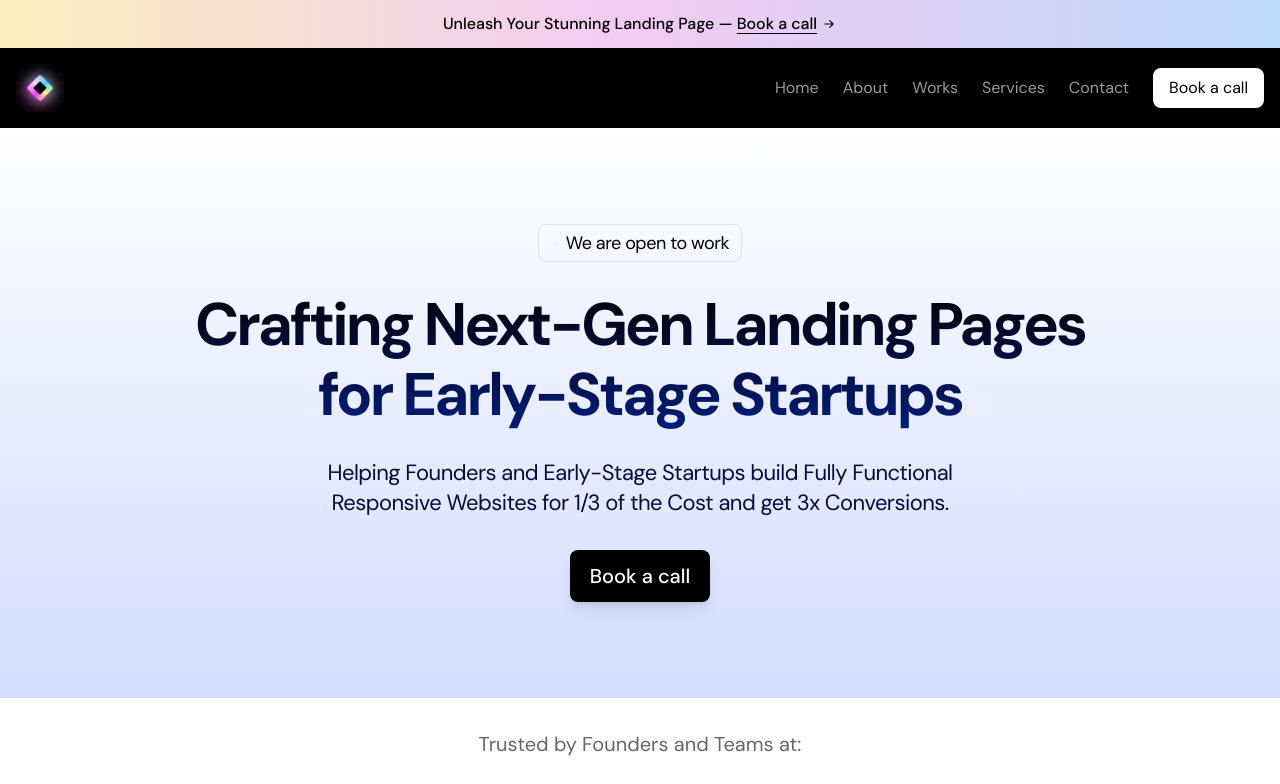
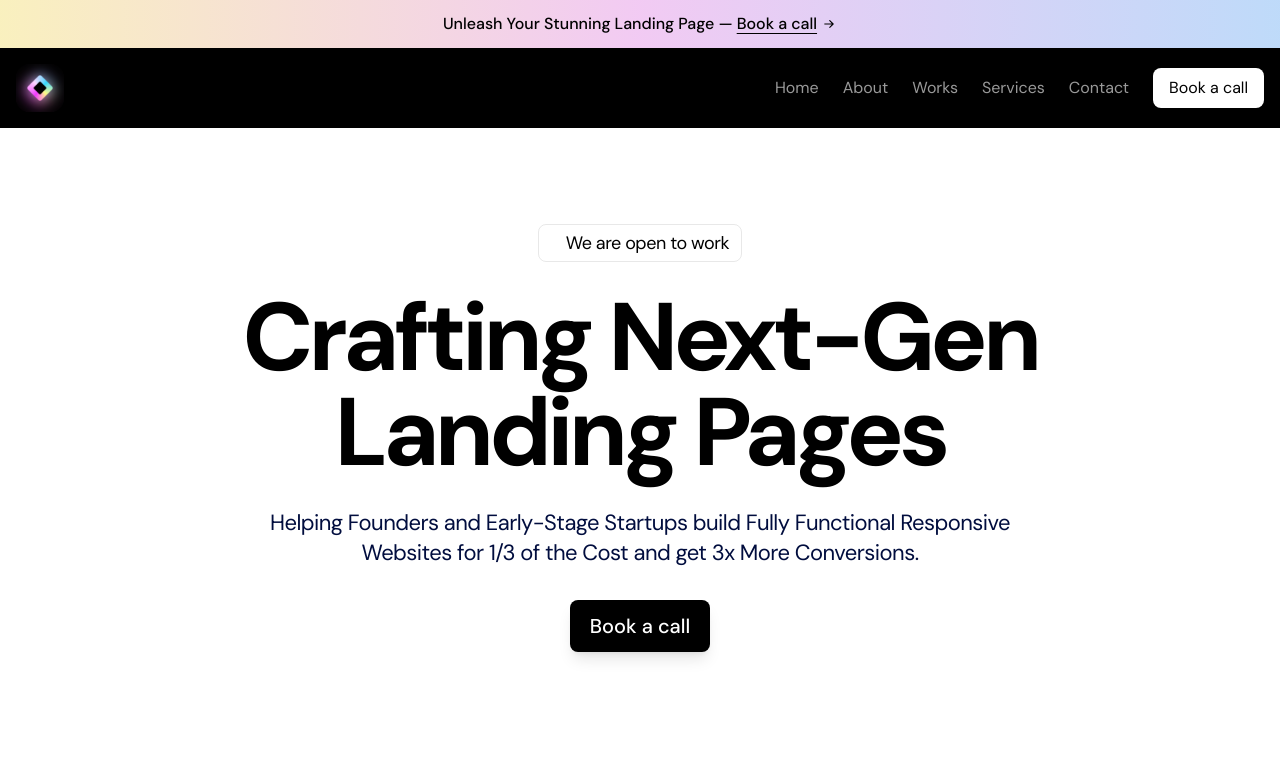
Before and after one commit to amlanxbghn/agency, a Next.js app: page / in a window 1280 px wide. Shown: the top 784 px of the page. Built offline with nearby package versions, Linux system fonts and the light colour scheme.

Commit message:
Hero Reveal Animation

```diff
--- /dev/null
+++ b/lib/utils.ts
@@ -0,0 +1,6 @@
+import { ClassValue, clsx } from "clsx";
+import { twMerge } from "tailwind-merge";
+
+export function cn(...inputs: ClassValue[]) {
+  return twMerge(clsx(inputs));
+}
--- a/package.json
+++ b/package.json
@@ -14,7 +14,8 @@
     "next": "14.2.5",
     "react": "^18",
     "react-dom": "^18",
-    "tailwind-merge": "^2.5.0"
+    "react-icons": "^5.2.1",
+    "tailwind-merge": "^2.5.2"
   },
   "devDependencies": {
     "@svgr/webpack": "^8.1.0",
--- a/src/components/Hero.tsx
+++ b/src/components/Hero.tsx
@@ -1,6 +1,8 @@
+import { TextGenerateEffect } from "./ui/TextGenerateEffect";
+
 export const Hero = () => {
     return (
-        <div className="bg-gradient-to-b from-[#FFFFFF] to-[#D2DCFF] py-24">
+        <div className="py-24">
             <div className="container">
                 <div className="flex justify-center">
                     <div className="text-lg inline-flex border border-[#222]/10 px-3 py-1 rounded-lg tracking-tight">
@@ -8,11 +10,17 @@ export const Hero = () => {
                         We are open to work
                     </div>
                 </div>
-                <h1 className=" text-center text-4xl md:text-6xl md:leading-[70px] font-bold tracking-tighter max-w-[950px] mx-auto bg-gradient-to-b from-black to-[#001E80] text-transparent bg-clip-text mt-5 py-2">
-                    Crafting Next-Gen Landing Pages for Early-Stage Startups
-                </h1>
-                <p className="text-center text-[22px] leading-[30px] tracking-tight text-[#010D3E] mt-5 max-w-[720px] mx-auto">
-                    Helping Founders and Early-Stage Startups build Fully Functional Responsive Websites for 1/3 of the Cost and get 3x Conversions.
+
+                <div className="text-center text-6xl md:text-8xl md:leading-[95px] font-bold tracking-tighter max-w-[950px] mx-auto mt-5 py-2">
+                    <TextGenerateEffect
+                        className=""
+                        words="Crafting Next-Gen Landing Pages"
+                        duration={1}
+                    />
+                </div>
+
+                <p className="text-center text-[22px] leading-[30px] tracking-tight text-[#010D3E] mt-5 max-w-[750px] mx-auto">
+                    Helping Founders and Early-Stage Startups build Fully Functional Responsive Websites for 1/3 of the Cost and get 3x More Conversions.
                 </p>
                 <div className="flex justify-center mt-8">
                     <button className="text-xl bg-black text-white py-3 px-5 rounded-lg font-medium shadow-lg">Book a call</button>
--- /dev/null
+++ b/src/components/ui/TextGenerateEffect.tsx
@@ -0,0 +1,57 @@
+"use client";
+import { useEffect } from "react";
+import { motion, stagger, useAnimate } from "framer-motion";
+
+export const TextGenerateEffect = ({
+  words,
+  className,
+  filter = true,
+  duration = 0.5,
+}: {
+  words: string;
+  className?: string;
+  filter?: boolean;
+  duration?: number;
+}) => {
+  const [scope, animate] = useAnimate();
+  let wordsArray = words.split(" ");
+  useEffect(() => {
+    animate(
+      "span",
+      {
+        opacity: 1,
+        filter: filter ? "blur(0px)" : "none",
+      },
+      {
+        duration: duration ? duration : 1,
+        delay: stagger(0.2),
+      }
+    );
+  }, [scope.current]);
+
+  const renderWords = () => {
+    return (
+      <motion.div ref={scope}>
+        {wordsArray.map((word, idx) => {
+          return (
+            <motion.span
+              key={word + idx}
+              className="text-black opacity-0"
+              style={{
+                filter: filter ? "blur(10px)" : "none",
+              }}
+            >
+              {word}{" "}
+            </motion.span>
+          );
+        })}
+      </motion.div>
+    );
+  };
+
+  return (
+    <div>
+      {renderWords()}
+    </div>
+  );
+};
```
Also changed, not shown: 1 other file (tests, documents, lock files or other folders).
